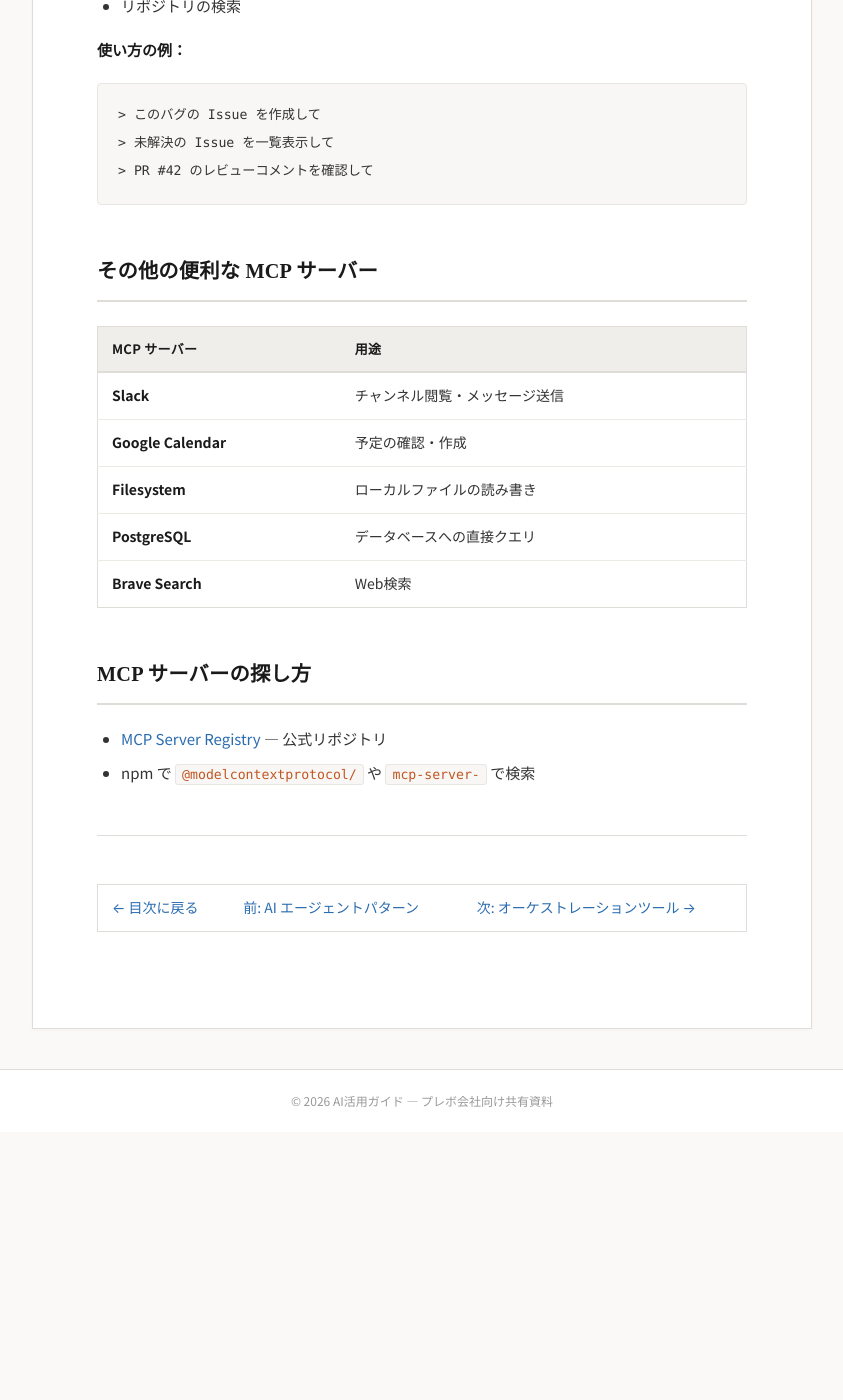
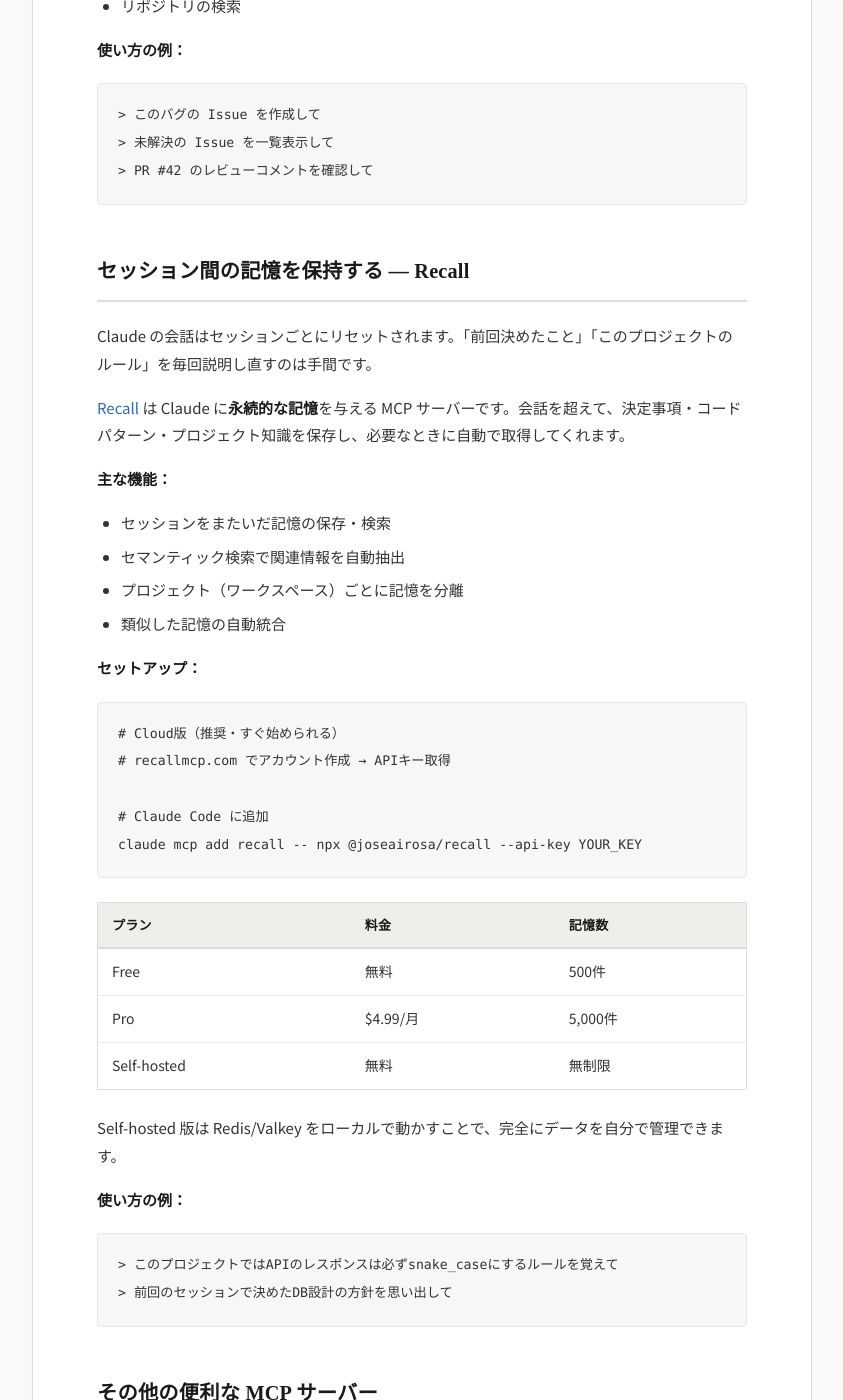
Before and after one commit to kuruusuniku/sharing, a Jekyll site: the page built from 03-mcp-servers.md, in a window 1280 px wide and 1400 px high, scrolled down 2583 px. Shown: the whole window, without its empty margins (218-1061 px from the left). Built offline with Jekyll 4.4.1, drawn with Linux system fonts in a browser that asks for light colours; before the commit the page ends 3715 px from its top, so only the background shows below that.

Commit message:
3章にRecall（永続メモリMCPサーバー）のセクションを追加
セッション間の記憶保持ツールとして紹介。
Cloud版/Self-hosted版の比較、セットアップ手順、使用例を記載。

Co-Authored-By: Claude Opus 4.6 (1M context) <noreply@anthropic.com>

````diff
--- a/03-mcp-servers.md
+++ b/03-mcp-servers.md
@@ -91,6 +91,42 @@ GitHub の MCP サーバーを使えば、Issue の管理も Claude から直接
 > PR #42 のレビューコメントを確認して
 ```
 
+## セッション間の記憶を保持する — Recall
+
+Claude の会話はセッションごとにリセットされます。「前回決めたこと」「このプロジェクトのルール」を毎回説明し直すのは手間です。
+
+[Recall](https://github.com/joseairosa/recall) は Claude に**永続的な記憶**を与える MCP サーバーです。会話を超えて、決定事項・コードパターン・プロジェクト知識を保存し、必要なときに自動で取得してくれます。
+
+**主な機能：**
+- セッションをまたいだ記憶の保存・検索
+- セマンティック検索で関連情報を自動抽出
+- プロジェクト（ワークスペース）ごとに記憶を分離
+- 類似した記憶の自動統合
+
+**セットアップ：**
+
+```bash
+# Cloud版（推奨・すぐ始められる）
+# recallmcp.com でアカウント作成 → APIキー取得
+
+# Claude Code に追加
+claude mcp add recall -- npx @joseairosa/recall --api-key YOUR_KEY
+```
+
+| プラン | 料金 | 記憶数 |
+|--------|------|--------|
+| Free | 無料 | 500件 |
+| Pro | $4.99/月 | 5,000件 |
+| Self-hosted | 無料 | 無制限 |
+
+Self-hosted 版は Redis/Valkey をローカルで動かすことで、完全にデータを自分で管理できます。
+
+**使い方の例：**
+```
+> このプロジェクトではAPIのレスポンスは必ずsnake_caseにするルールを覚えて
+> 前回のセッションで決めたDB設計の方針を思い出して
+```
+
 ## その他の便利な MCP サーバー
 
 | MCP サーバー | 用途 |
@@ -100,6 +136,7 @@ GitHub の MCP サーバーを使えば、Issue の管理も Claude から直接
 | **Filesystem** | ローカルファイルの読み書き |
 | **PostgreSQL** | データベースへの直接クエリ |
 | **Brave Search** | Web検索 |
+| **Recall** | セッション間の記憶保持 |
 
 ## MCP サーバーの探し方
 
````
